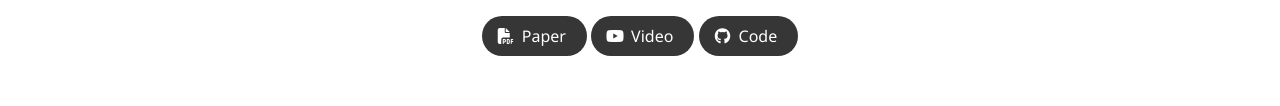
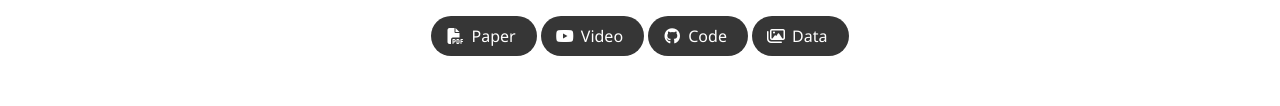
Before and after one commit to AGI-Labs/manipulate-by-seeing, a plain HTML site: page index.html in a window 1280 px wide. Shown: the part 322-428 px from the top of the page. Drawn offline with nearby package versions, Linux system fonts and the light colour scheme; some icons are missing; a web font is replaced by a local one.

Commit message:
add data

```diff
--- a/index.html
+++ b/index.html
@@ -115,16 +115,16 @@
                   <span>Code</span>
                 </a>
               </span>
-              <!-- <span class="link-block">
-                <a target="_blank" href=""
+              <span class="link-block">
+                <a target="_blank" href="https://drive.google.com/drive/folders/163gSoGqg4mu79U0QK6M6_kHVRyobcpQi?usp=sharing"
                    class="external-link button is-normal is-rounded is-dark">
                   <span class="icon">
-                      <i class="fab fa-twitter"></i>
+                      <i class="far fa-images"></i>
                   </span>
-                  <span>Summary</span>
+                  <span>Data</span>
                 </a>
               </span>
-              <span class="link-block">
+              <!-- <span class="link-block">
                 <a href=resources/TK_Poster.pdf
                    class="external-link button is-normal is-rounded is-dark">
                   <span class="icon">
```
